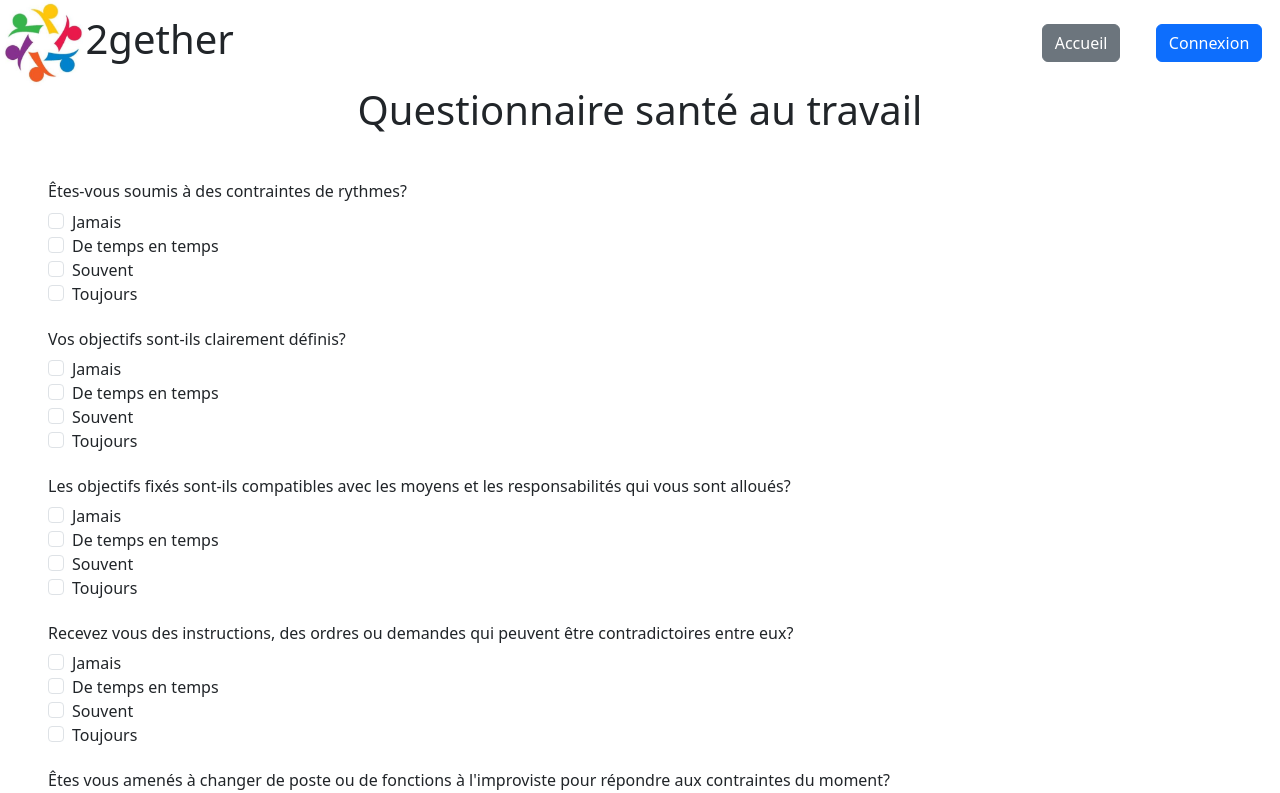
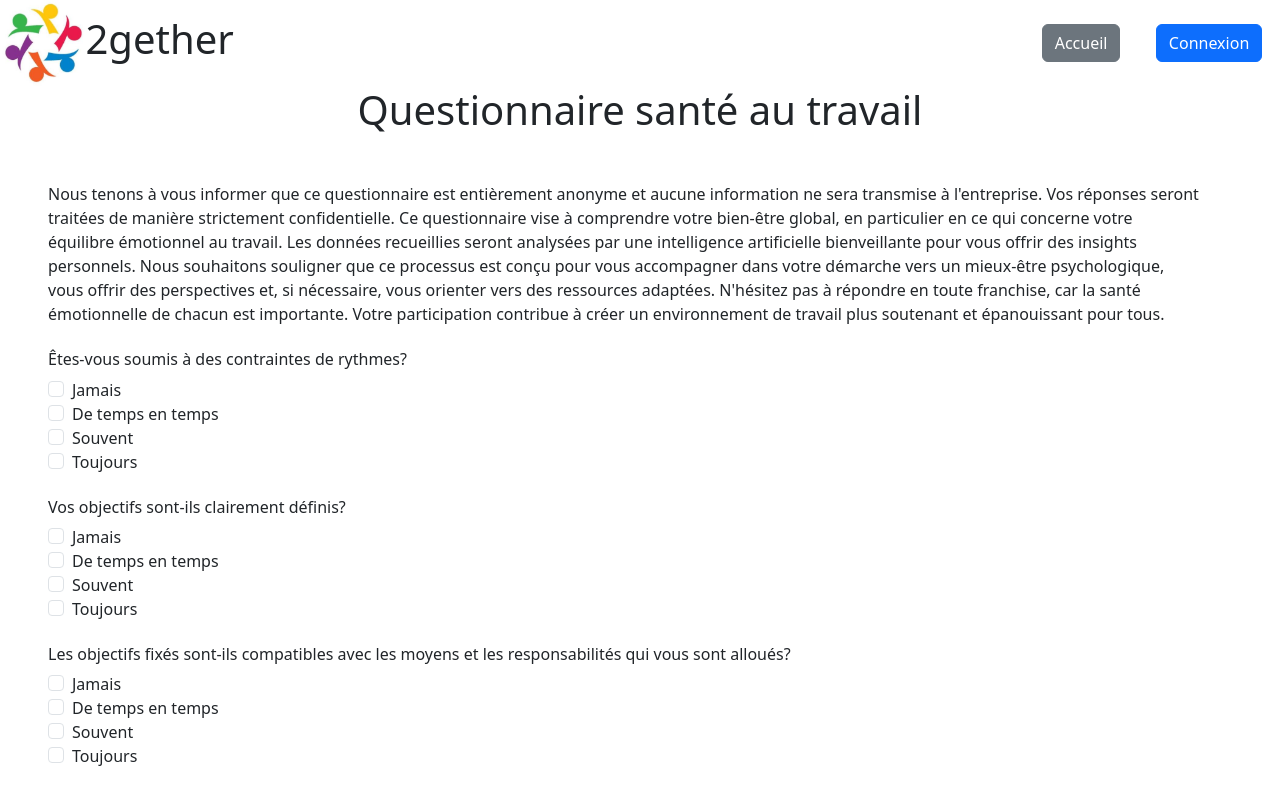
Before and after one commit to BENOITMEZAGUER/hackhaton, a React (Vite) app: page /questionnaire in a window 1280 px wide. Shown: the top 793 px of the page. Built offline with nearby package versions, Linux system fonts and the light colour scheme.

Commit message:
plus questionnaire

```diff
--- a/src/pages/Survey.jsx
+++ b/src/pages/Survey.jsx
@@ -163,6 +163,24 @@ function Survey() {
       <div>
         <h1 className="home">Questionnaire santé au travail</h1>
       </div>
+      <div className="informations">
+        <p>
+          Nous tenons à vous informer que ce questionnaire est entièrement
+          anonyme et aucune information ne sera transmise à l'entreprise. Vos
+          réponses seront traitées de manière strictement confidentielle. Ce
+          questionnaire vise à comprendre votre bien-être global, en particulier
+          en ce qui concerne votre équilibre émotionnel au travail. Les données
+          recueillies seront analysées par une intelligence artificielle
+          bienveillante pour vous offrir des insights personnels. Nous
+          souhaitons souligner que ce processus est conçu pour vous accompagner
+          dans votre démarche vers un mieux-être psychologique, vous offrir des
+          perspectives et, si nécessaire, vous orienter vers des ressources
+          adaptées. N'hésitez pas à répondre en toute franchise, car la santé
+          émotionnelle de chacun est importante. Votre participation contribue à
+          créer un environnement de travail plus soutenant et épanouissant pour
+          tous.
+        </p>
+      </div>
       <div className="formulaire-questionnaire">
         <form
           onSubmit={handleSubmit}
--- a/src/pages/pages.css
+++ b/src/pages/pages.css
@@ -21,3 +21,8 @@
 .btn-questionnaire {
   margin: 2rem;
 }
+
+.informations {
+  width: 90%;
+  margin: 0 3rem;
+}
```
